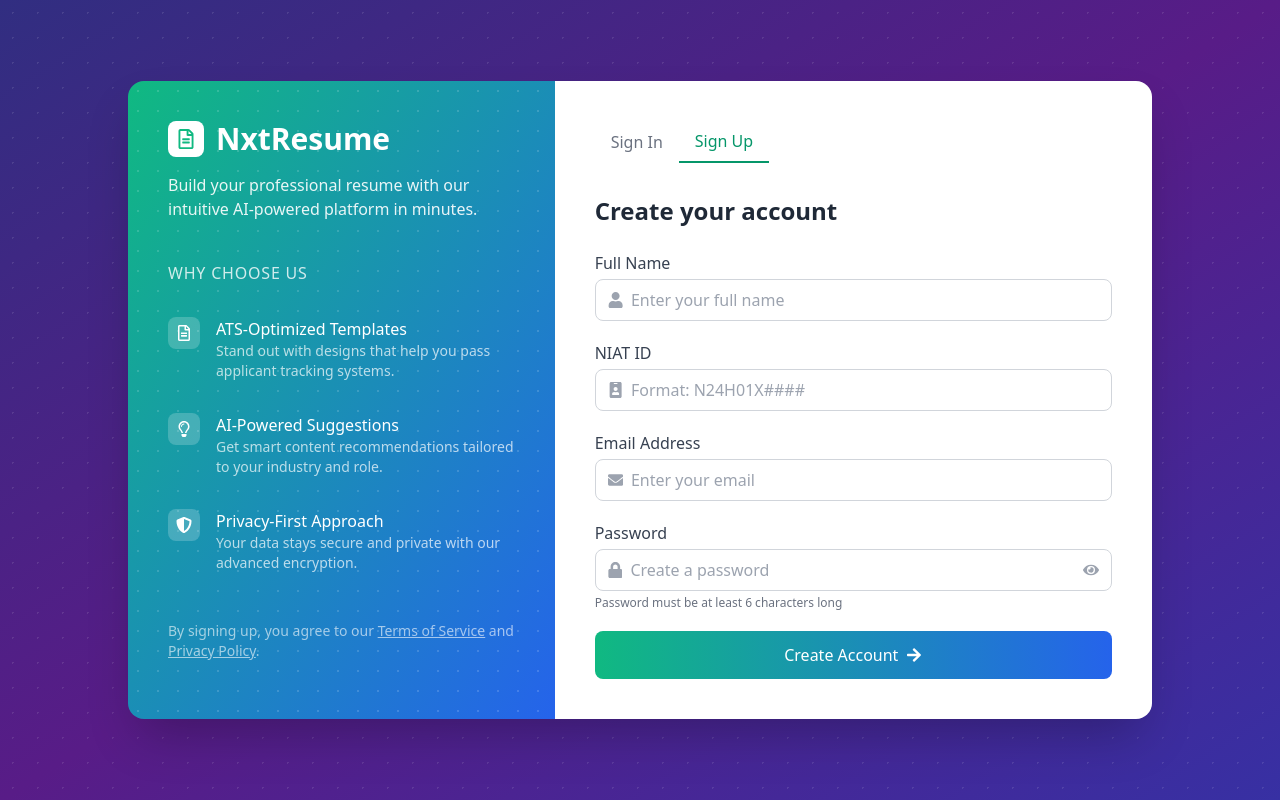
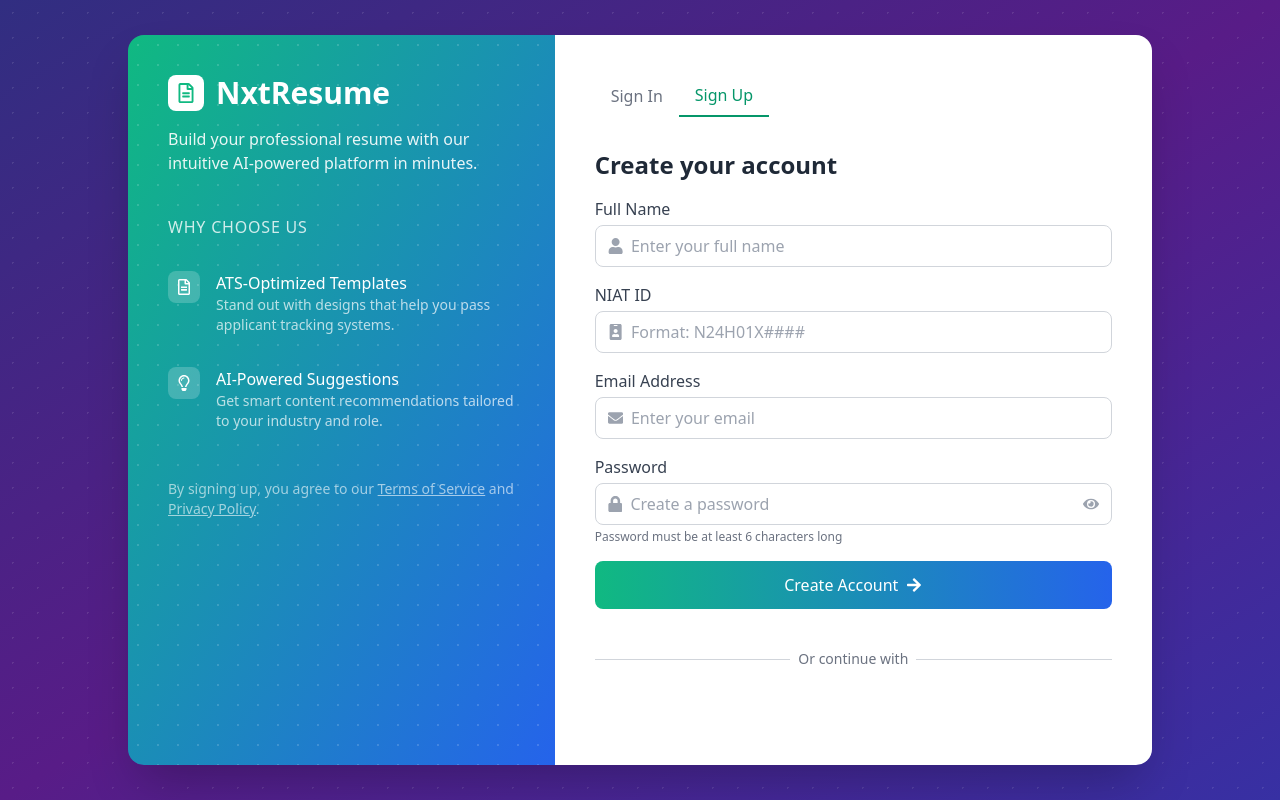
Before and after one commit to kellatirupathi/AiResumeBuilder, a React (Vite) app in the folder Frontend/: page /auth/sign-in in a window 1280 px wide. Both pictures are taken after a click on the button "Sign Up". Built offline with nearby package versions, Linux system fonts and the light colour scheme; no server answers.

Commit message:
Update AuthPage.jsx

```diff
--- a/Frontend/src/pages/auth/customAuth/AuthPage.jsx
+++ b/Frontend/src/pages/auth/customAuth/AuthPage.jsx
@@ -14,8 +14,10 @@ import {
   FaExclamationTriangle,
   FaTimes
 } from "react-icons/fa";
+import { FcGoogle } from "react-icons/fc"; // <-- NEW: Google Icon
 import { motion, AnimatePresence } from "framer-motion";
-import { loginUser, registerUser } from "@/Services/login";
+import { loginUser, registerUser, googleLogin } from "@/Services/login"; // <-- NEW: Import googleLogin
+import { GoogleLogin } from '@react-oauth/google'; // <-- NEW: Import GoogleLogin component
 import { Loader2 } from "lucide-react";
 import { useNavigate } from "react-router-dom";
 import ForgotPasswordModal from "./ForgotPasswordModal";
@@ -66,6 +68,7 @@ function AuthPage() {
   const [fullName, setFullName] = useState("");
   const [niatId, setNiatId] = useState("");
   const [loading, setLoading] = useState(false);
+  const [googleLoading, setGoogleLoading] = useState(false); // <-- NEW STATE
   const [isForgotModalOpen, setForgotModalOpen] = useState(false);
   const navigate = useNavigate();
 
@@ -91,6 +94,28 @@ function AuthPage() {
   const closeToast = () => {
     setToast({ ...toast, show: false });
   };
+
+  // <-- NEW: Google login success handler -->
+  const handleGoogleSuccess = async (credentialResponse) => {
+    setGoogleLoading(true);
+    try {
+        const user = await googleLogin(credentialResponse.credential);
+        if (user?.statusCode === 200) {
+            showToast("Signed in with Google!", "success");
+            setTimeout(() => navigate("/dashboard"), 1000);
+        }
+    } catch (error) {
+        showToast(error.message || "Google Sign-In failed.", "error");
+    } finally {
+        setGoogleLoading(false);
+    }
+  };
+
+  // <-- NEW: Google login error handler -->
+  const handleGoogleError = () => {
+    showToast("Google Sign-In failed. Please try again.", "error");
+  };
+
 
   const handleSignInSubmit = async (event) => {
     event.preventDefault();
@@ -165,46 +190,26 @@ function AuthPage() {
 
   return (
     <div className="min-h-screen w-full bg-gradient-to-br from-indigo-900 via-purple-900 to-indigo-800 flex items-center justify-center p-4">
-      {/* Background dot pattern */}
       <div className="absolute inset-0" style={{ backgroundImage: "radial-gradient(rgba(255, 255, 255, 0.1) 1px, transparent 1px)", backgroundSize: "25px 25px" }}></div>
-
-      {/* Toast notification */}
       <AnimatePresence>
-        {toast.show && (
-          <Toast
-            message={toast.message}
-            type={toast.type}
-            onClose={closeToast}
-          />
-        )}
+        {toast.show && (<Toast message={toast.message} type={toast.type} onClose={closeToast} />)}
       </AnimatePresence>
-
-      {/* Main container */}
       <div className="max-w-5xl w-full rounded-2xl overflow-hidden shadow-2xl relative z-10">
         <div className="flex flex-row">
-          {/* Left side - Info panel */}
           <div className="w-5/12 bg-gradient-to-br from-emerald-500 to-blue-600 p-10 text-white relative">
-            {/* Dot pattern overlay */}
             <div className="absolute inset-0" style={{ backgroundImage: "radial-gradient(rgba(255, 255, 255, 0.15) 1px, transparent 1px)", backgroundSize: "20px 20px" }}></div>
-
             <div className="relative">
-              {/* Logo and title */}
               <div className="flex items-center mb-4">
                 <div className="bg-white rounded-lg p-2 mr-3">
                   <FaRegFileAlt className="text-emerald-500 text-xl" />
                 </div>
                 <h1 className="text-3xl font-bold">NxtResume</h1>
               </div>
-
-              {/* Subtitle */}
               <p className="text-white/90 mb-10">
                 Build your professional resume with our intuitive AI-powered platform in minutes.
               </p>
-
-              {/* Features section */}
               <div className="space-y-8">
                 <h3 className="uppercase text-white/80 font-medium tracking-wider mb-4">WHY CHOOSE US</h3>
-
                 <div className="flex items-start">
                   <div className="bg-white/20 p-2 rounded-lg mr-4">
                     <FaRegFileAlt className="text-white" />
@@ -214,7 +219,6 @@ function AuthPage() {
                     <p className="text-white/70 text-sm">Stand out with designs that help you pass applicant tracking systems.</p>
                   </div>
                 </div>
-
                 <div className="flex items-start">
                   <div className="bg-white/20 p-2 rounded-lg mr-4">
                     <FaRegLightbulb className="text-white" />
@@ -225,18 +229,7 @@ function AuthPage() {
                   </div>
                 </div>
 
-                <div className="flex items-start">
-                  <div className="bg-white/20 p-2 rounded-lg mr-4">
-                    <FaShieldAlt className="text-white" />
               </div>
-                  <div>
-                    <h4 className="font-medium">Privacy-First Approach</h4>
-                    <p className="text-white/70 text-sm">Your data stays secure and private with our advanced encryption.</p>
-                  </div>
-                </div>
-              </div>
-
-              {/* Terms and privacy */}
               <div className="mt-12">
                 <p className="text-sm text-white/60">
                   By signing up, you agree to our <a href="#" className="underline">Terms of Service</a> and <a href="#" className="underline">Privacy Policy</a>.
@@ -246,200 +239,111 @@ function AuthPage() {
           </div>
 
           {/* Right side - Auth forms */}
-          <div className="w-7/12 bg-white p-10">
-            {/* Tab navigation */}
+          <div className="w-7/12 bg-white p-10 flex flex-col">
             <div className="flex mb-8">
-              <button
-                onClick={() => setIsSignUp(false)}
-                className={`py-2 px-4 flex items-center gap-1.5 font-medium ${!isSignUp ? "text-emerald-600 border-b-2 border-emerald-600" : "text-gray-500"}`}
-              >
+              <button onClick={() => setIsSignUp(false)} className={`py-2 px-4 flex items-center gap-1.5 font-medium ${!isSignUp ? "text-emerald-600 border-b-2 border-emerald-600" : "text-gray-500"}`}>
                 Sign In
               </button>
-              <button
-                onClick={() => setIsSignUp(true)}
-                className={`py-2 px-4 flex items-center gap-1.5 font-medium ${isSignUp ? "text-emerald-600 border-b-2 border-emerald-600" : "text-gray-500"}`}
-              >
+              <button onClick={() => setIsSignUp(true)} className={`py-2 px-4 flex items-center gap-1.5 font-medium ${isSignUp ? "text-emerald-600 border-b-2 border-emerald-600" : "text-gray-500"}`}>
                 Sign Up
               </button>
             </div>
 
-            {/* Auth forms */}
+            {/* Forms section */}
+            <div className="flex-grow">
             {isSignUp ? (
-              <div>
-                <h2 className="text-2xl font-bold text-gray-800 mb-6">Create your account</h2>
-
-                <form onSubmit={handleSignUpSubmit} className="space-y-5">
-                  {/* Full Name */}
+                // Sign Up Form
+                <form onSubmit={handleSignUpSubmit} className="space-y-4">
+                  <h2 className="text-2xl font-bold text-gray-800 mb-4">Create your account</h2>
                   <div>
                     <label htmlFor="fullName" className="block text-gray-700 font-medium mb-1">Full Name</label>
                     <div className="flex items-center border border-gray-300 rounded-lg px-3 py-2 focus-within:border-emerald-500 focus-within:ring-1 focus-within:ring-emerald-500">
                       <FaUser className="text-gray-400 mr-2" />
-                      <input
-                        id="fullName"
-                        type="text"
-                        className="w-full outline-none"
-                        placeholder="Enter your full name"
-                        value={fullName}
-                        onChange={(e) => setFullName(e.target.value)}
-                        required
-                      />
+                      <input id="fullName" type="text" className="w-full outline-none" placeholder="Enter your full name" value={fullName} onChange={(e) => setFullName(e.target.value)} required/>
                     </div>
                   </div>
-
-                  {/* NIAT ID */}
                   <div>
                     <label htmlFor="niatId" className="block text-gray-700 font-medium mb-1">NIAT ID</label>
                     <div className={`flex items-center border rounded-lg px-3 py-2 border-gray-300 focus-within:border-emerald-500 focus-within:ring-1 focus-within:ring-emerald-500`}>
                       <FaIdBadge className="text-gray-400 mr-2" />
-                      <input
-                        id="niatId"
-                        type="text"
-                        className="w-full outline-none"
-                        placeholder="Format: N24H01X####"
-                        value={niatId}
-                        onChange={handleNiatIdChange}
-                        required
-                      />
+                      <input id="niatId" type="text" className="w-full outline-none" placeholder="Format: N24H01X####" value={niatId} onChange={handleNiatIdChange} required/>
                     </div>
                   </div>
-
-                  {/* Email */}
                   <div>
                     <label htmlFor="email" className="block text-gray-700 font-medium mb-1">Email Address</label>
                     <div className="flex items-center border border-gray-300 rounded-lg px-3 py-2 focus-within:border-emerald-500 focus-within:ring-1 focus-within:ring-emerald-500">
                       <FaEnvelope className="text-gray-400 mr-2" />
-                      <input
-                        id="email"
-                        type="email"
-                        className="w-full outline-none"
-                        placeholder="Enter your email"
-                        value={email}
-                        onChange={(e) => setEmail(e.target.value)}
-                        required
-                      />
+                      <input id="email" type="email" className="w-full outline-none" placeholder="Enter your email" value={email} onChange={(e) => setEmail(e.target.value)} required/>
                     </div>
                   </div>
-
-                  {/* Password */}
                   <div>
                     <label htmlFor="password" className="block text-gray-700 font-medium mb-1">Password</label>
                     <div className="flex items-center border border-gray-300 rounded-lg px-3 py-2 focus-within:border-emerald-500 focus-within:ring-1 focus-within:ring-emerald-500">
                       <FaLock className="text-gray-400 mr-2" />
-                      <input
-                        id="password"
-                        type={showPassword ? "text" : "password"}
-                        className="w-full outline-none"
-                        placeholder="Create a password"
-                        value={password}
-                        onChange={(e) => setPassword(e.target.value)}
-                        required
-                      />
-                      <button
-                        type="button"
-                        onClick={() => setShowPassword(!showPassword)}
-                        className="text-gray-400 focus:outline-none"
-                      >
-                        {showPassword ? <FaEyeSlash /> : <FaEye />}
-                      </button>
+                      <input id="password" type={showPassword ? "text" : "password"} className="w-full outline-none" placeholder="Create a password" value={password} onChange={(e) => setPassword(e.target.value)} required/>
+                      <button type="button" onClick={() => setShowPassword(!showPassword)} className="text-gray-400 focus:outline-none">{showPassword ? <FaEyeSlash /> : <FaEye />}</button>
                     </div>
                     <p className="text-gray-500 text-xs mt-1">Password must be at least 6 characters long</p>
                   </div>
-
-                  {/* Submit button */}
-                  <button
-                    type="submit"
-                    disabled={loading}
-                    className={`w-full bg-gradient-to-r from-emerald-500 to-blue-600 text-white py-3 rounded-lg flex items-center justify-center ${loading ? "opacity-70 cursor-not-allowed" : "hover:from-emerald-600 hover:to-blue-700"}`}
-                  >
-                    {loading ? (
-                      <Loader2 className="animate-spin h-5 w-5" />
-                    ) : (
-                      <>
-                        Create Account <FaArrowRight className="ml-2" />
-                      </>
-                    )}
+                  <button type="submit" disabled={loading} className={`w-full bg-gradient-to-r from-emerald-500 to-blue-600 text-white py-3 rounded-lg flex items-center justify-center ${loading ? "opacity-70 cursor-not-allowed" : "hover:from-emerald-600 hover:to-blue-700"}`}>
+                    {loading ? (<Loader2 className="animate-spin h-5 w-5" />) : (<>Create Account <FaArrowRight className="ml-2" /></>)}
                   </button>
                 </form>
-              </div>
             ) : (
-              <div>
-                <h2 className="text-2xl font-bold text-gray-800 mb-6">Welcome Back</h2>
-
+                // Sign In Form
                 <form onSubmit={handleSignInSubmit} className="space-y-5">
-                  {/* Email */}
+                    <h2 className="text-2xl font-bold text-gray-800 mb-4">Welcome Back</h2>
                     <div>
                         <label htmlFor="signin-email" className="block text-gray-700 font-medium mb-1">Email Address</label>
                         <div className="flex items-center border border-gray-300 rounded-lg px-3 py-2 focus-within:border-emerald-500 focus-within:ring-1 focus-within:ring-emerald-500">
                           <FaEnvelope className="text-gray-400 mr-2" />
-                      <input
-                        id="signin-email"
-                        type="email"
-                        className="w-full outline-none"
-                        placeholder="Enter your email"
-                        value={email}
-                        onChange={(e) => setEmail(e.target.value)}
-                        required
-                      />
+                          <input id="signin-email" type="email" className="w-full outline-none" placeholder="Enter your email" value={email} onChange={(e) => setEmail(e.target.value)} required/>
                         </div>
                     </div>
-
-                  {/* Password */}
                     <div>
                         <label htmlFor="signin-password" className="block text-gray-700 font-medium mb-1">Password</label>
                         <div className="flex items-center border border-gray-300 rounded-lg px-3 py-2 focus-within:border-emerald-500 focus-within:ring-1 focus-within:ring-emerald-500">
                           <FaLock className="text-gray-400 mr-2" />
-                      <input
-                        id="signin-password"
-                        type={showPassword ? "text" : "password"}
-                        className="w-full outline-none"
-                        placeholder="Enter your password"
-                        value={password}
-                        onChange={(e) => setPassword(e.target.value)}
-                        required
-                      />
-                      <button
-                        type="button"
-                        onClick={() => setShowPassword(!showPassword)}
-                        className="text-gray-400 focus:outline-none"
-                      >
-                        {showPassword ? <FaEyeSlash /> : <FaEye />}
-                      </button>
+                          <input id="signin-password" type={showPassword ? "text" : "password"} className="w-full outline-none" placeholder="Enter your password" value={password} onChange={(e) => setPassword(e.target.value)} required/>
+                          <button type="button" onClick={() => setShowPassword(!showPassword)} className="text-gray-400 focus:outline-none">{showPassword ? <FaEyeSlash /> : <FaEye />}</button>
                         </div>
                     </div>
-
-                  {/* Forgot password link */}
                     <div className="text-right">
-                    <button
-                      type="button"
-                      onClick={() => setForgotModalOpen(true)}
-                      className="text-emerald-600 text-sm hover:underline focus:outline-none"
-                    >
+                        <button type="button" onClick={() => setForgotModalOpen(true)} className="text-emerald-600 text-sm hover:underline focus:outline-none">
                         Forgot Password?
                         </button>
                     </div>
-
-                  {/* Submit button */}
-                  <button
-                    type="submit"
-                    disabled={loading}
-                    className={`w-full bg-gradient-to-r from-emerald-500 to-blue-600 text-white py-3 rounded-lg flex items-center justify-center ${loading ? "opacity-70 cursor-not-allowed" : "hover:from-emerald-600 hover:to-blue-700"}`}
-                  >
-                    {loading ? (
-                      <Loader2 className="animate-spin h-5 w-5" />
-                    ) : (
-                      <>
-                        Sign In <FaArrowRight className="ml-2" />
-                      </>
-                    )}
+                    <button type="submit" disabled={loading} className={`w-full bg-gradient-to-r from-emerald-500 to-blue-600 text-white py-3 rounded-lg flex items-center justify-center ${loading ? "opacity-70 cursor-not-allowed" : "hover:from-emerald-600 hover:to-blue-700"}`}>
+                      {loading ? (<Loader2 className="animate-spin h-5 w-5" />) : (<>Sign In <FaArrowRight className="ml-2" /></>)}
                     </button>
                 </form>
+            )}
             </div>
+
+            {/* Google Auth Divider and Button */}
+            <div className="mt-6 flex flex-col items-center">
+                <div className="relative w-full my-4">
+                  <div className="absolute inset-0 flex items-center"><div className="w-full border-t border-gray-300"></div></div>
+                  <div className="relative flex justify-center text-sm"><span className="px-2 bg-white text-gray-500">Or continue with</span></div>
+                </div>
+                {googleLoading ? (
+                    <div className="flex justify-center items-center h-10">
+                        <Loader2 className="animate-spin h-6 w-6 text-gray-500" />
+                    </div>
+                ) : (
+                    <GoogleLogin
+                        onSuccess={handleGoogleSuccess}
+                        onError={handleGoogleError}
+                        theme="outline"
+                        text={isSignUp ? "signup_with" : "signin_with"}
+                        shape="pill"
+                        width="300px"
+                    />
                 )}
             </div>
           </div>
         </div>
-
-      {/* Forgot password modal */}
+      </div>
       <ForgotPasswordModal isOpen={isForgotModalOpen} onClose={() => setForgotModalOpen(false)} />
     </div>
   );
```
Lines whose indentation alone changed are shown as unchanged.
